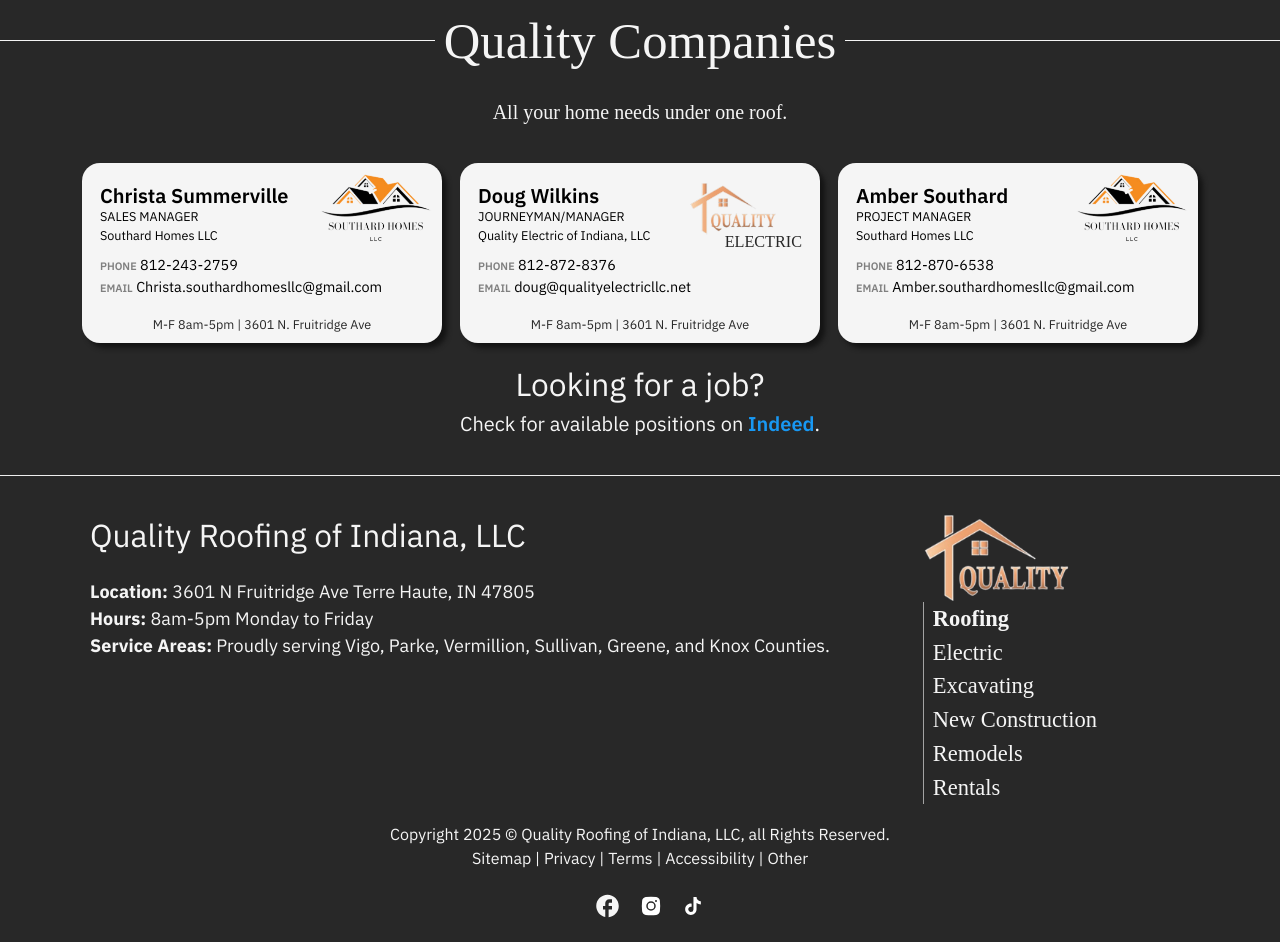
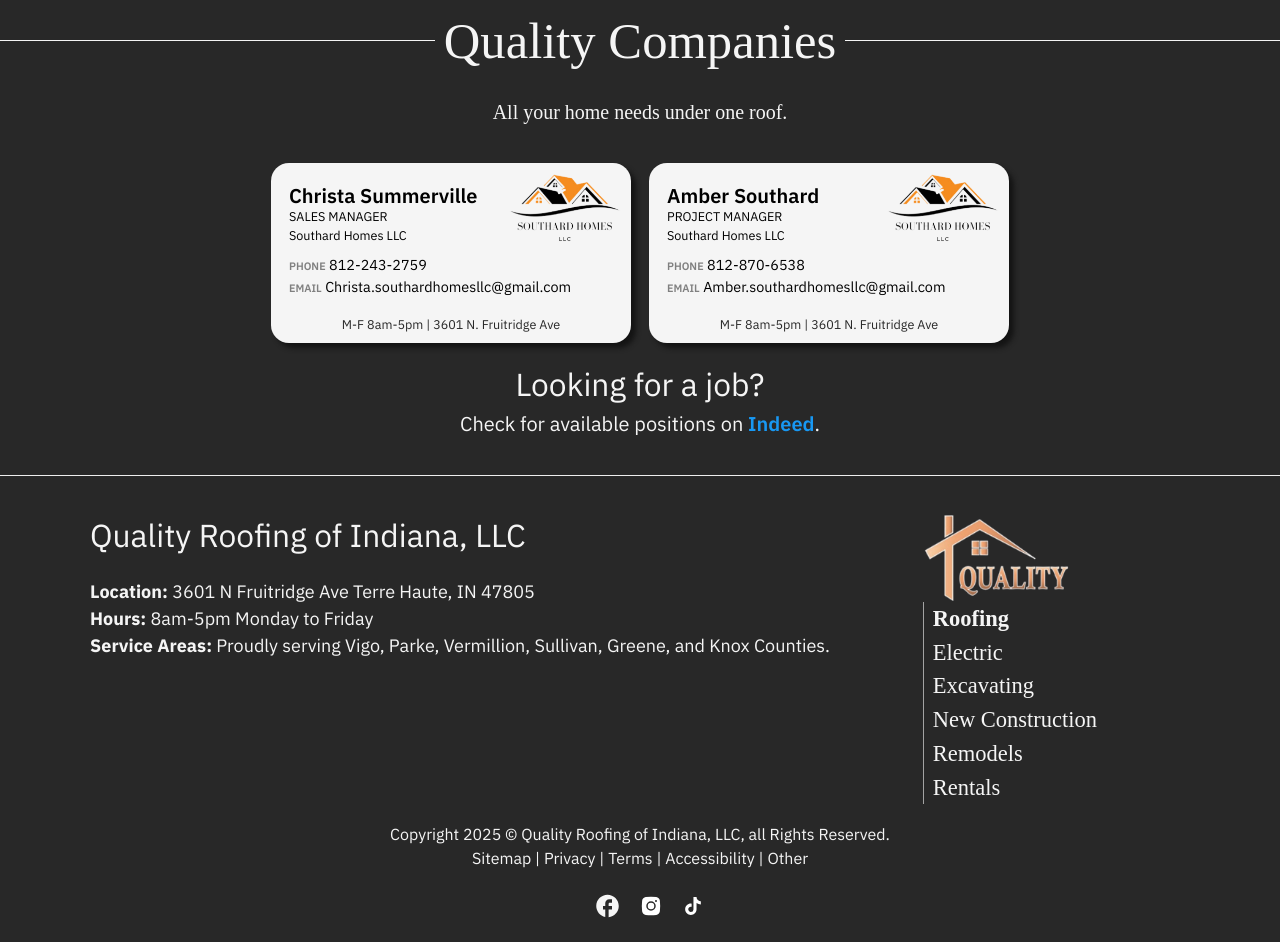
Before and after one commit to kdswaim/quality-roofing-site, an Astro site: page /about in a window 1280 px wide. Shown: the part 2217-3159 px from the top of the page. Built offline with nearby package versions, Linux system fonts and the light colour scheme; Astro itself is replaced by a stand-in of ours; a web font is replaced by a local one.

Commit message:
disabled Doug's business card on About

```diff
--- a/src/pages/about.astro
+++ b/src/pages/about.astro
@@ -76,22 +76,22 @@ class="pod-player">
     </div>
 </div>
 
-    <div class="card-holder">
+    <!-- <div class="card-holder">
 <div class="company">
     <div class="logo-title">
     <img loading="lazy" style="height:3rem;margin-top:1rem;"src="/Logos/quality-companies.png" alt="Other Quality Companies">
     <p>Electric</p>
     </div>
 <dl class="card-info">
-    <dt class="name">Doug Wilkins</dt>
-    <dt class="title">Journeyman/Manager</dt>
+    <dt class="name">Courtney Southard</dt>
+    <dt class="title">Office Manager</dt>
     <dt class="business">Quality Electric of Indiana, LLC</dt>
         <dd><label>Phone</label> 812-872-8376</dd>
         <dd><label>Email</label> doug@qualityelectricllc.net </dd>
 </dl>
 <p class="card-bottom">M-F 8am-5pm | 3601 N. Fruitridge Ave</p>
 </div>
-</div>
+</div> -->
 
 <div class="card-holder">
 <div class="company">
```
